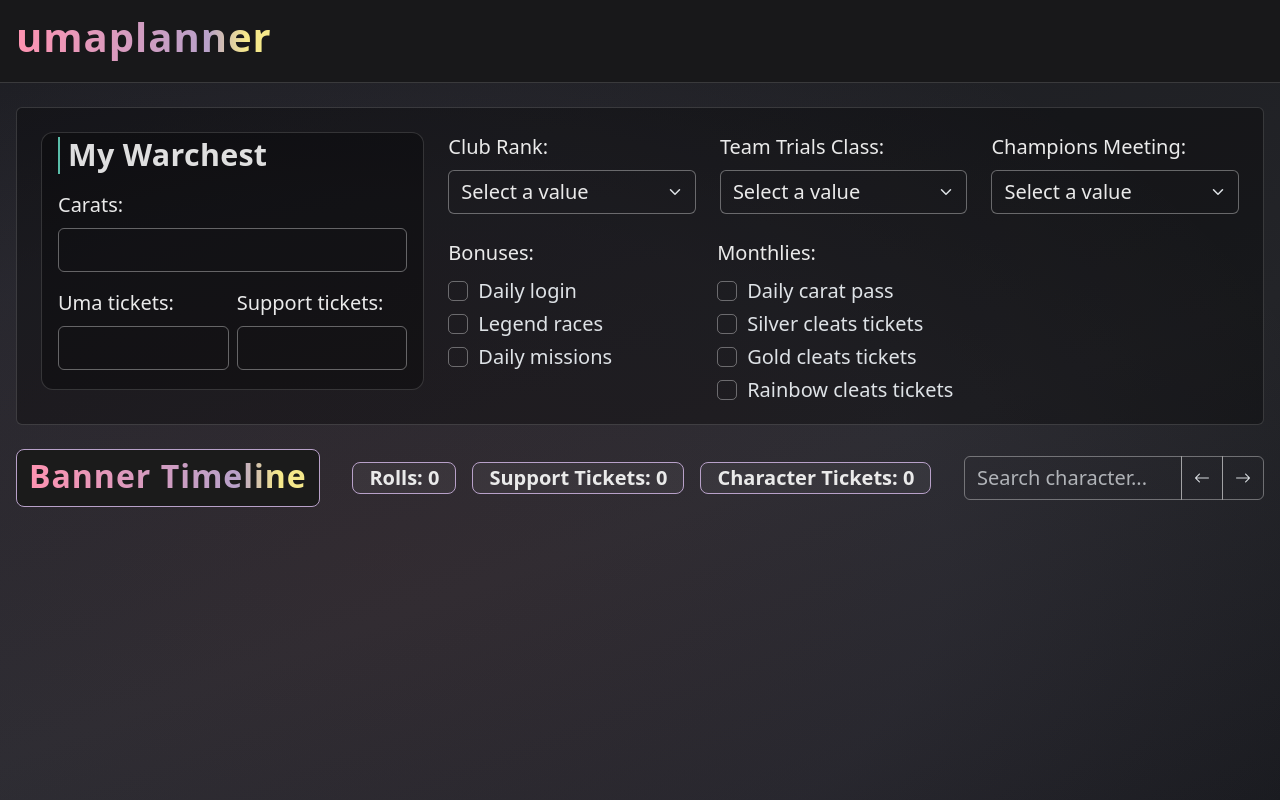
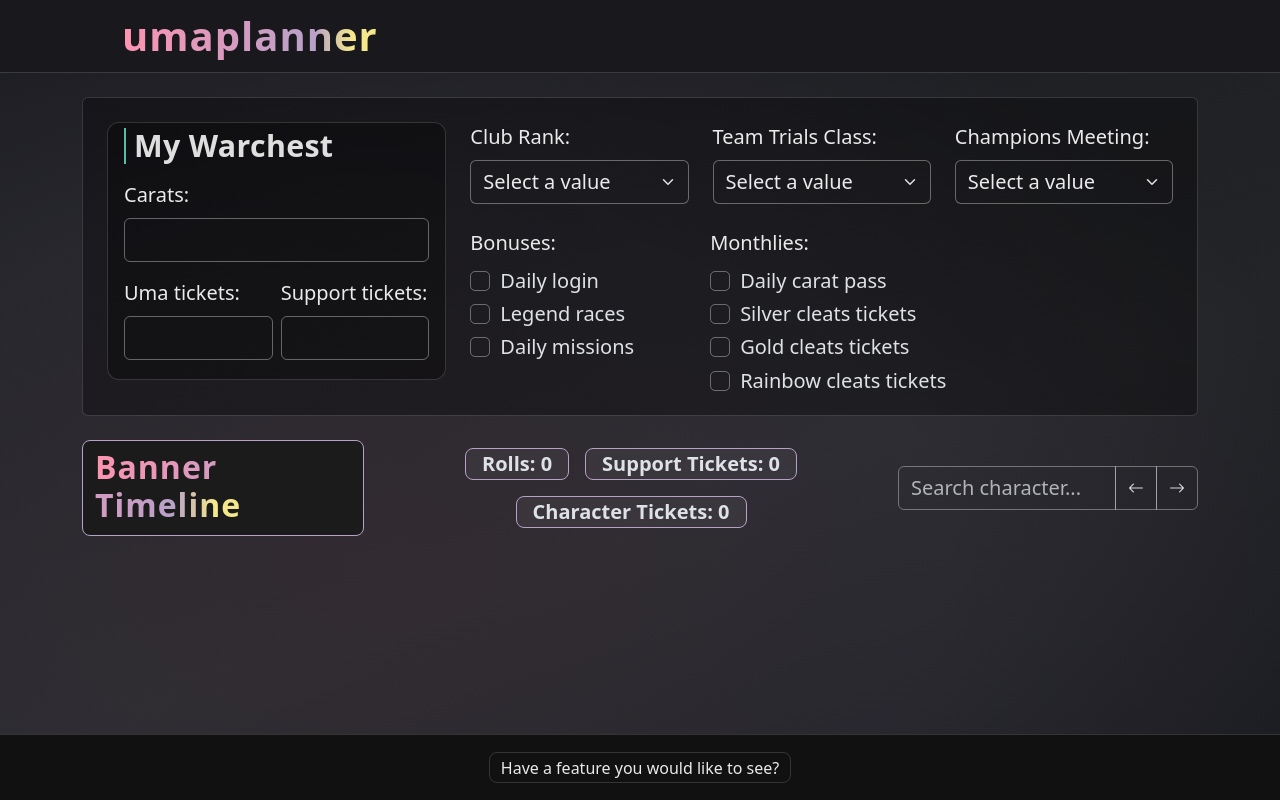
Before and after one commit to Lily123xoxo/uma-gacha-planner, a Next.js app: page / in a window 1280 px wide. Built offline with nearby package versions, Linux system fonts and the light colour scheme; no server answers; the database is empty.

Commit message:
added container for everything in body to flex to footer created to hold url to feedback and suggestions google form other css tweaks

```diff
--- a/app/page.tsx
+++ b/app/page.tsx
@@ -1,4 +1,5 @@
 import Header from "../components/Header";
+import Footer from "../components/Footer";
 import InputForm from "../components/InputForm";
 import Timeline from "../components/Timeline";
 import type { Metadata } from "next";
@@ -15,11 +16,15 @@ export default function HomePage() {
         <Header />
 
       <div id="main-body">
-        <main>
-          <InputForm />
-          <Timeline />
-        </main>
+        <div className="container">
+          <main>
+            <InputForm />
+            <Timeline />
+          </main>
+        </div>
       </div>
+
+        <Footer />
     </>
   );
 }
--- /dev/null
+++ b/components/Footer.tsx
@@ -0,0 +1,13 @@
+export default function Footer() {
+  return (
+    <footer className="site-footer">
+        <div className="container footer-inner">
+            <span className="suggestions-form">
+                <a href="https://docs.google.com/forms/d/e/1FAIpQLSdy7kOtlA5VxKbL21-KbkRjnZkyC_DHpzRWuUwoVYRzI89u3A/viewform">
+                    Have a feature you would like to see?
+                </a>
+            </span>
+        </div>
+    </footer>
+  );
+}
--- a/components/Header.tsx
+++ b/components/Header.tsx
@@ -1,7 +1,7 @@
 export default function Header() {
   return (
     <header className="site-header">
-      <div className="header-inner">
+      <div className="container header-inner">
         <h1 className="site-title">
            <span className="gradient-text">
             <a href="https://www.umaplanner.horse/">umaplanner</a>
--- a/components/InputForm.tsx
+++ b/components/InputForm.tsx
@@ -5,7 +5,7 @@ export default function InputForm() {
   return (
     <>
       {/* Full-width section for the form */}
-      <section className="form-container container-fluid">
+      <section className="form-container">
         <form id="planner-form" className="form-wrapper card rounded p-4 pb-3">
           <div className="row g-4 align-items-start">
 
--- a/public/css/styles.css
+++ b/public/css/styles.css
@@ -34,35 +34,60 @@
   --vertical-section-spacing: 1.5rem;
 }
 
+html, body {
+  height: 100%; /* Ensure html and body take full height */
+}
+
 body {
+  background: none;
+  font-family: system-ui, sans-serif;
+  display: flex;
+  flex-direction: column;
+}
+
+body::before {
+  content: "";
+  position: fixed;
+  inset: 0;
+  z-index: -1;
   background:
     radial-gradient(
       110vw 110vh at 30% 70%,
-      rgba(254,147,177,0.07) 0%,   /* pink bloom */
-      rgba(184,161,201,0.07) 40%,  /* lavender depth */
+      rgba(254,147,177,0.07) 0%,
+      rgba(184,161,201,0.07) 40%,
       transparent 70%
     ),
-    linear-gradient(
-      160deg,
-      #1a1b20 0%,
-      #232428 60%,
-      #1a1b20 100%
-    );
-  background-attachment: fixed;
-  color: #eaeaea;
+    linear-gradient(160deg, #1a1b20 0%, #232428 60%, #1a1b20 100%);
+  pointer-events: none;
 }
 
-body {
-  color: var(--white-text-color);
-  font-family: system-ui, sans-serif;
+#main-body {
+  display: flex;
+  flex-direction: column;
+  flex: 1 1 auto;   /* this is the one that should grow */
+  min-width: 0;     /* prevents horizontal overflow from flex children */
+  padding-bottom: var(--vertical-section-spacing);
 }
 
+.site-header,
 #main-body,
-.header-inner {
-  margin: 0 auto;
-  max-width: 1440px;
-  padding-left: 1rem;
-  padding-right: 1rem;
+.site-footer {
+  width: 100%;
+  min-width: 0;
+}
+
+.site-footer {
+  margin-top: auto;
+  background: #111112;
+  border-top: 1px solid var(--border-color);
+  min-height: 66px;
+  display: flex;
+}
+
+.footer-inner {
+  display: flex;
+  justify-content: center;
+  align-items: center;
 }
 
 /* Header CSS */
@@ -74,15 +99,43 @@ body {
 }
 
 .site-header {
-  background-color: #18181a;
+  background-color: #18181d;
   border-bottom: 1px solid var(--border-color);
-  margin: 0 auto;
-  padding: 0.8rem 0;
+  padding: 1rem;
 }
 
 .site-header .container {
-  margin: 0;
-  padding: 0;
+  display: flex;
+  align-items: flex-end; /* text sits at the bottom of the header’s padding box */
+}
+
+.site-title {
+  margin: 0;           /* remove default h1 top/bottom margins */
+  line-height: 1;      /* tighter line height */
+  align-self: flex-end;/* if parent is flex */
+  padding-left: 2.5rem;
+}
+
+.suggestions-form {
+  display: flex;             /* makes the span itself flex */
+}
+
+.suggestions-form a {
+  display: inline-flex;      /* makes the link a flexbox too */
+  align-items: center;
+  gap: .4rem;
+  padding: .4rem .7rem;
+  border: 1px solid var(--border-color);
+  border-radius: 8px;
+  color: var(--white-text-color);
+  text-decoration: none;
+  line-height: 1;
+  transition: border-color .2s ease, background-color .2s ease;
+}
+
+.suggestions-form a:hover {
+  border-color: var(--primary-site-color);
+  background-color: rgba(255,255,255,0.04);
 }
 
 .gradient-text {
@@ -155,10 +208,6 @@ body {
 .form-check-input:checked {
   border-color: var(--button-border-color);
   background-color: transparent;
-}
-
-.form-container {
-  padding: 0rem;
 }
 
 .form-select,
@@ -497,8 +546,8 @@ select.form-select:focus > option:checked {
     font-size: var(--font-size-xx-large);
   }
 
-  .footer-content {
-    font-size: var(--font-size-x-small);
+  .footer-inner {
+    font-size: var(--font-size-small);
   }
 }
 
@@ -539,7 +588,7 @@ select.form-select:focus > option:checked {
     font-size: var(--font-size-large);
   }
 
-  .footer-content {
+  .footer-inner {
     font-size: var(--font-size-small);
   }
 }
@@ -558,7 +607,8 @@ select.form-select:focus > option:checked {
     max-width: 250px;
   }
 
-  .site-title { font-size: 1.85rem;
+  .site-title {
+    font-size: 1.85rem;
   }
 
   #results {
@@ -571,7 +621,7 @@ select.form-select:focus > option:checked {
   body {
     font-size: var(--font-size-xx-large);
   }
-  .footer-content {
+  .footer-inner {
     font-size: var(--font-size-normal);
   }
 }
@@ -604,7 +654,7 @@ select.form-select:focus > option:checked {
     font-size: var(--font-size-x-large);
   }
 
-  .footer-content {
+  .footer-inner {
     font-size: var(--font-size-normal);
   }
 
@@ -620,7 +670,7 @@ select.form-select:focus > option:checked {
     font-size: var(--font-size-x-large);
   }
 
-  .footer-content {
+  .footer-inner {
     font-size: var(--font-size-normal);
   }
 
@@ -642,8 +692,8 @@ select.form-select:focus > option:checked {
     font-size: var(--font-size-large);
   }
 
-  .footer-content {
-    font-size: var(--font-size-normal);
+  .footer-inner {
+    font-size: var(--font-size-large);
   }
 
   .booleans-row > .col-sm-5 {
@@ -656,13 +706,6 @@ select.form-select:focus > option:checked {
 }
 
 @media (min-width: 2160px) {
-  #main-body,
-  .header-inner {
-    margin: 0 auto;
-    max-width: 1600px;
-    padding-left: 1rem;
-    padding-right: 1rem;
-  }
 
   .search-bar {
     max-width: 400px;
@@ -672,8 +715,8 @@ select.form-select:focus > option:checked {
     font-size: var(--font-size-xx-large);
   }
 
-  .footer-content {
-    font-size: var(--font-size-large);
+  .footer-inner {
+    font-size: var(--font-size-x-large);
   }
 
   .booleans-row > .col-sm-5 {
```
